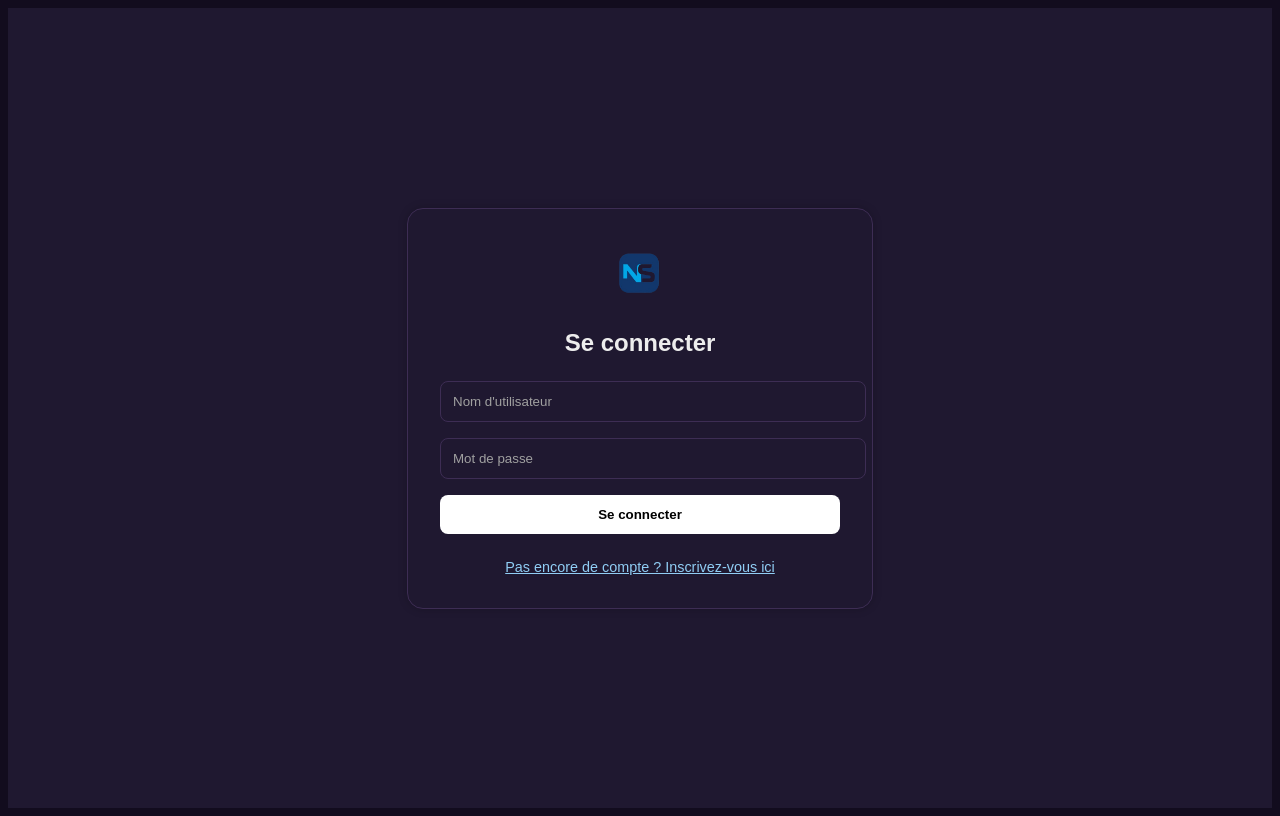
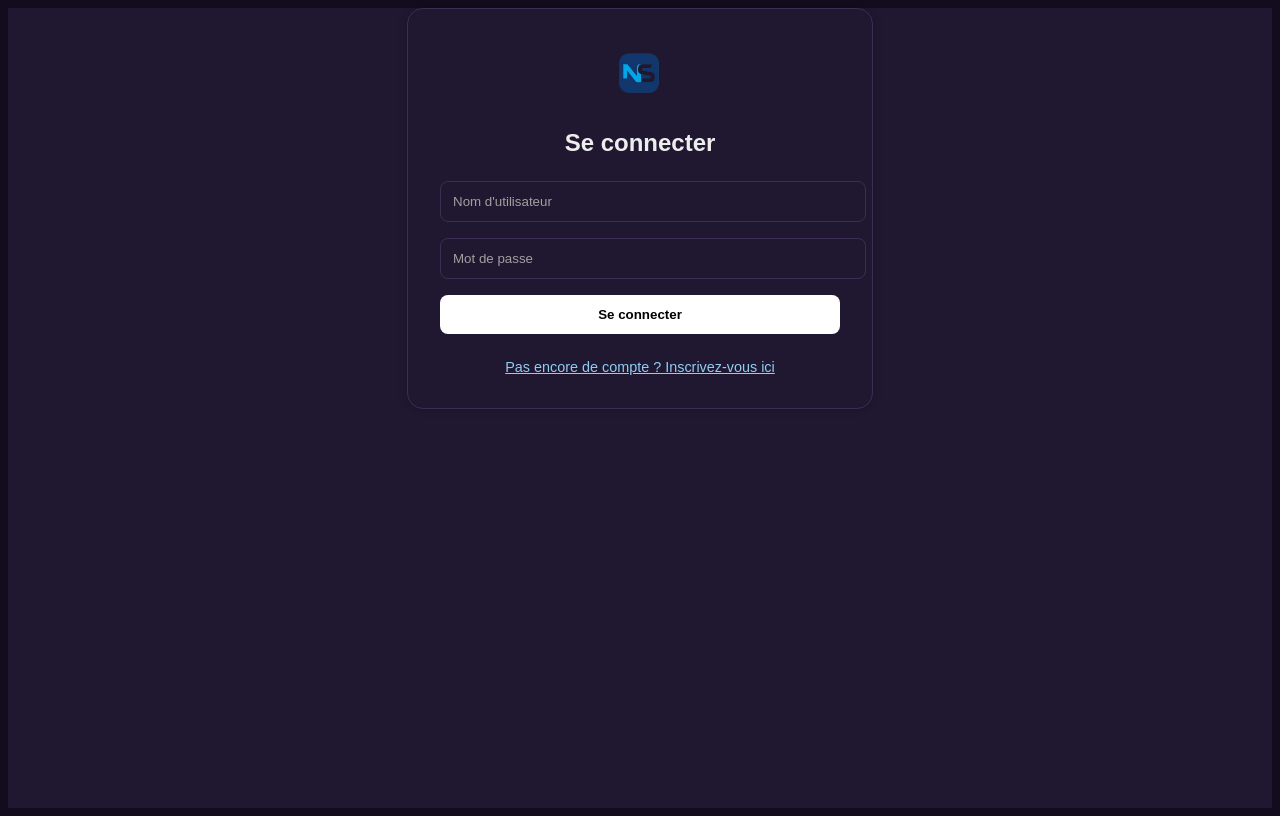
Before and after one commit to LouayAbdelkader/ApplicationNextStep, a Next.js app in the folder frontend-ecommerce/: page /login in a window 1280 px wide. Built offline with nearby package versions, Linux system fonts and the light colour scheme.

Commit message:
Update page.js

```diff
--- a/frontend-ecommerce/src/app/login/page.js
+++ b/frontend-ecommerce/src/app/login/page.js
@@ -2,70 +2,7 @@
 import { useState } from 'react';
 import { login, getProfile } from '../../services/api';
 import { useRouter } from 'next/navigation';
-
-// ✅ Styles définis en dehors du composant pour éviter la duplication
-const styles = {
-  page: {
-    backgroundColor: '#1f1830',
-    color: '#ededed',
-    minHeight: '100vh',
-    display: 'flex',
-    justifyContent: 'center',
-    alignItems: 'center',
-    fontFamily: 'Arial, sans-serif',
-  },
-  card: {
-    width: '100%',
-    maxWidth: '400px',
-    padding: '2rem',
-    backgroundColor: '#1f1830',
-    border: '1px solid #3d2d54',
-    borderRadius: '1rem',
-    boxShadow: '0 0 10px rgba(0,0,0,0.2)',
-  },
-  logo: {
-    height: '64px',
-    marginBottom: '1.5rem',
-    display: 'block',
-    marginLeft: 'auto',
-    marginRight: 'auto',
-  },
-  title: {
-    textAlign: 'center',
-    fontSize: '1.5rem',
-    fontWeight: 'bold',
-    marginBottom: '1.5rem',
-  },
-  input: {
-    width: '100%',
-    padding: '0.75rem',
-    marginBottom: '1rem',
-    border: '1px solid #3d2d54',
-    borderRadius: '0.5rem',
-    backgroundColor: 'transparent',
-    color: '#ededed',
-  },
-  button: {
-    width: '100%',
-    padding: '0.75rem',
-    backgroundColor: '#ffffff',
-    color: '#000000',
-    fontWeight: 'bold',
-    borderRadius: '0.5rem',
-    border: 'none',
-    cursor: 'pointer',
-  },
-  link: {
-    textAlign: 'center',
-    marginTop: '1.5rem',
-    fontSize: '0.9rem',
-    color: '#90cdf4',
-    textDecoration: 'underline',
-    background: 'none',
-    border: 'none',
-    cursor: 'pointer',
-  },
-};
+import '../style.css'; // ✅ Import du fichier CSS partagé
 
 export default function LoginPage() {
   const [formData, setFormData] = useState({ username: '', password: '' });
@@ -91,10 +28,10 @@ export default function LoginPage() {
   };
 
   return (
-    <main style={styles.page}>
-      <div style={styles.card}>
-        <img src="/LogoNextStepIT.png" alt="Logo" style={styles.logo} />
-        <h1 style={styles.title}>Se connecter</h1>
+    <main className="page">
+      <div className="card">
+        <img src="/LogoNextStepIT.png" alt="Logo" className="logo" />
+        <h1 className="title">Se connecter</h1>
         <form onSubmit={handleSubmit}>
           <input
             type="text"
@@ -102,7 +39,7 @@ export default function LoginPage() {
             placeholder="Nom d'utilisateur"
             value={formData.username}
             onChange={handleChange}
-            style={styles.input}
+            className="input"
             required
           />
           <input
@@ -111,16 +48,16 @@ export default function LoginPage() {
             placeholder="Mot de passe"
             value={formData.password}
             onChange={handleChange}
-            style={styles.input}
+            className="input"
             required
           />
-          <button type="submit" style={styles.button}>
+          <button type="submit" className="button">
             Se connecter
           </button>
         </form>
         <div style={{ textAlign: 'center' }}>
           <button
-            style={styles.link}
+            className="link-button"
             onClick={() => router.push('/signup')}
           >
             Pas encore de compte ? Inscrivez-vous ici
```
